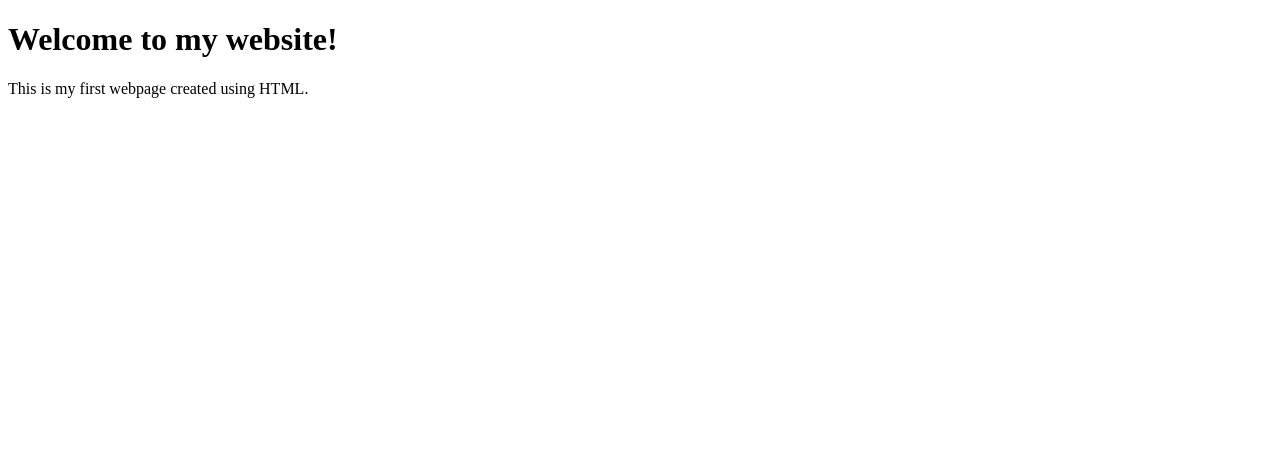
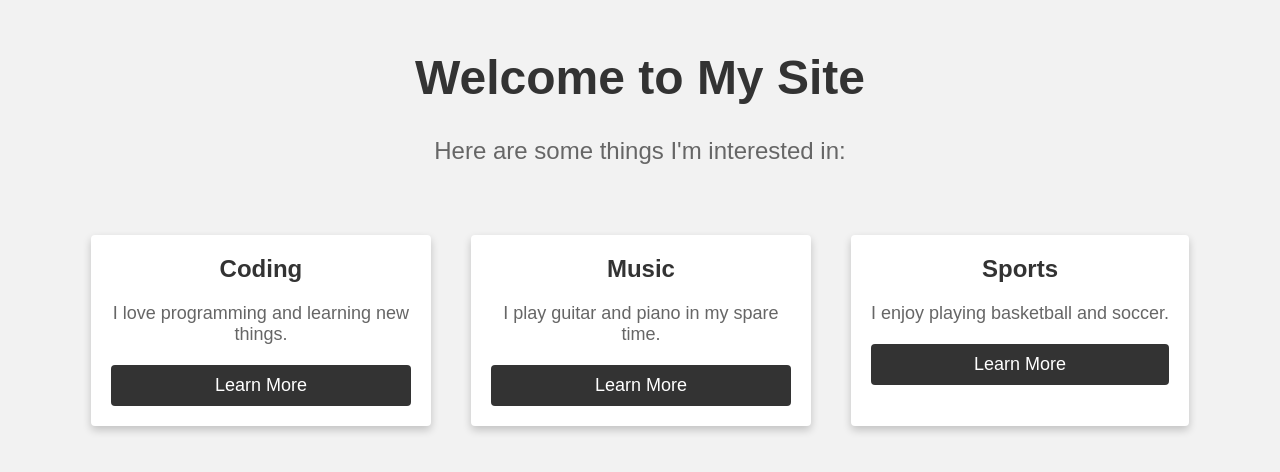
Before and after one commit to alex-nuclearboy/alex-nuclearboy.github.io, a plain HTML site: page index.html in a window 1280 px wide. Drawn offline with Linux system fonts and the light colour scheme.

Commit message:
Update index.html

```diff
--- a/index.html
+++ b/index.html
@@ -1,10 +1,83 @@
 <!DOCTYPE html>
 <html>
 <head>
-	<title>My Website</title>
+	<title>Welcome to My Site</title>
+	<style>
+		body {
+			font-family: Arial, sans-serif;
+			background-color: #f2f2f2;
+		}
+		h1 {
+			text-align: center;
+			font-size: 48px;
+			color: #333;
+			margin-top: 50px;
+		}
+		p {
+			text-align: center;
+			font-size: 24px;
+			color: #666;
+			margin-top: 20px;
+		}
+		.container {
+			margin-top: 50px;
+			display: flex;
+			flex-wrap: wrap;
+			justify-content: center;
+		}
+		.card {
+			background-color: #fff;
+			border-radius: 4px;
+			box-shadow: 0 4px 8px 0 rgba(0, 0, 0, 0.2);
+			margin: 20px;
+			padding: 20px;
+			max-width: 300px;
+			text-align: center;
+		}
+		.card h2 {
+			font-size: 24px;
+			color: #333;
+			margin-top: 0;
+		}
+		.card p {
+			font-size: 18px;
+			color: #666;
+		}
+		.card a {
+			display: block;
+			margin-top: 20px;
+			font-size: 18px;
+			color: #fff;
+			background-color: #333;
+			padding: 10px;
+			border-radius: 4px;
+			text-decoration: none;
+			transition: background-color 0.3s ease;
+		}
+		.card a:hover {
+			background-color: #666;
+		}
+	</style>
 </head>
 <body>
-	<h1>Welcome to my website!</h1>
-	<p>This is my first webpage created using HTML.</p>
+	<h1>Welcome to My Site</h1>
+	<p>Here are some things I'm interested in:</p>
+	<div class="container">
+		<div class="card">
+			<h2>Coding</h2>
+			<p>I love programming and learning new things.</p>
+			<a href="#">Learn More</a>
+		</div>
+		<div class="card">
+			<h2>Music</h2>
+			<p>I play guitar and piano in my spare time.</p>
+			<a href="#">Learn More</a>
+		</div>
+		<div class="card">
+			<h2>Sports</h2>
+			<p>I enjoy playing basketball and soccer.</p>
+			<a href="#">Learn More</a>
+		</div>
+	</div>
 </body>
 </html>
```
